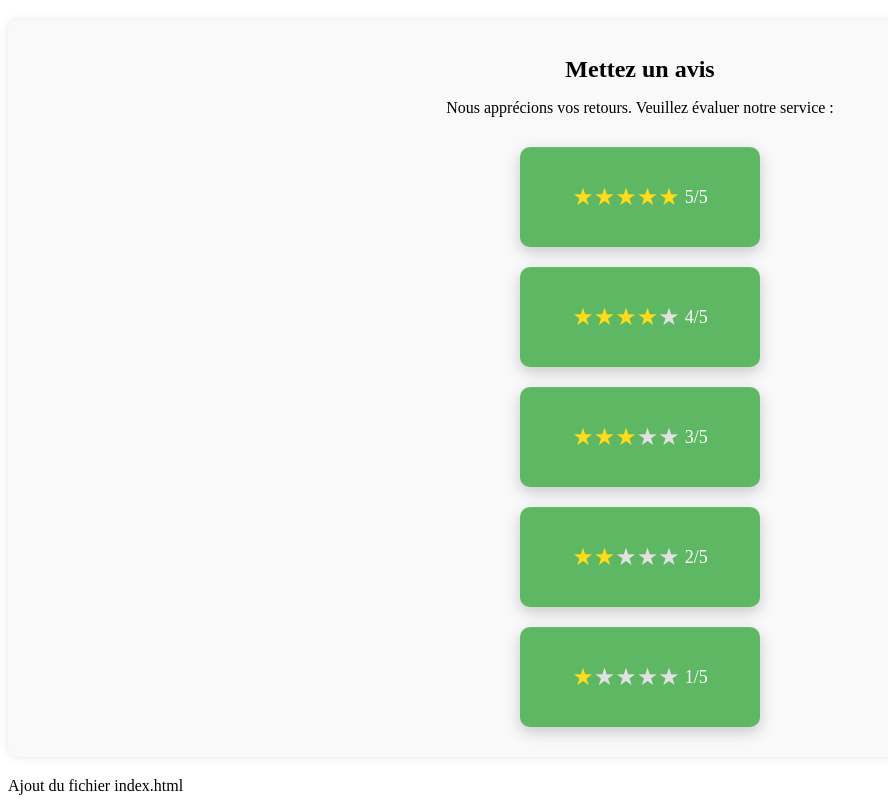
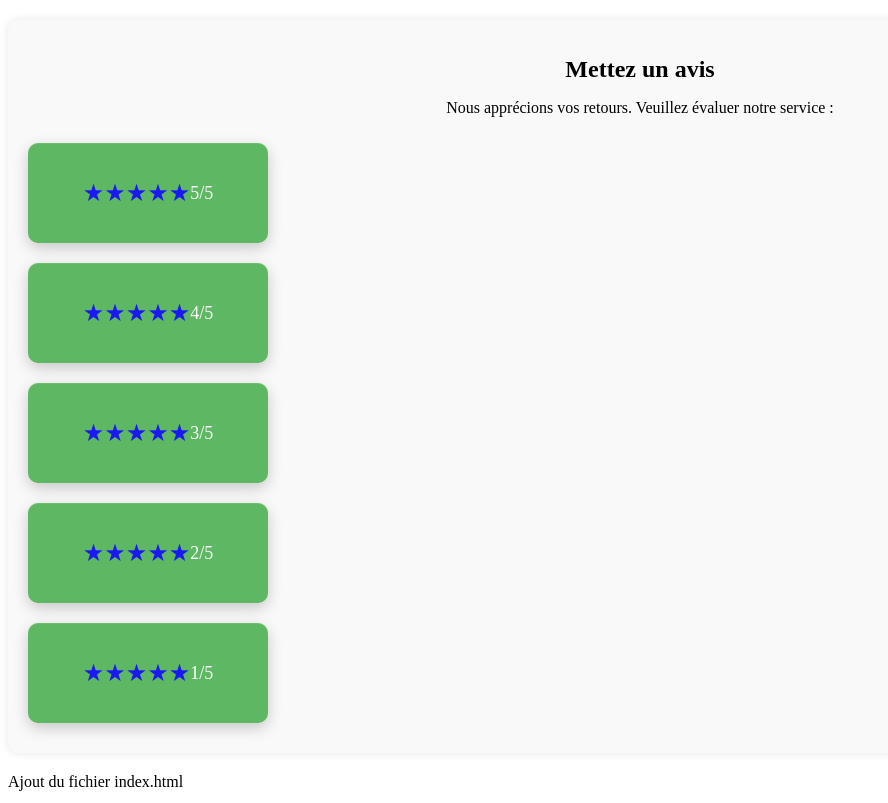
Before and after one commit to Roman30-dev/digitagpro, a plain HTML site: page index.html in a window 1280 px wide. Shown: the whole page, without its empty margins (0-888 px from the left). Drawn offline with Linux system fonts and the light colour scheme.

Commit message:
Update index.html

```diff
--- a/index.html
+++ b/index.html
@@ -20,12 +20,12 @@
         }
         .rating-text {
             font-size: 16px;
-            margin-bottom: 20px;
+            margin-bottom: 20px.
         }
         .rating-boxes {
             display: flex;
             flex-direction: column;
-            align-items: center;
+            align-items: center.
         }
         .rating-box {
             width: 220px;
@@ -52,7 +52,7 @@
             height: 300%;
             background: rgba(255, 255, 255, 0.1);
             transform: translate(-50%, -50%) rotate(45deg);
-            transition: all 0.3s;
+            transition: all 0.3s.
         }
         .rating-box:hover:before {
             width: 400%;
@@ -61,11 +61,11 @@
         }
         .star {
             font-size: 24px;
-            color: #FFD700;
+            color: #FFD700.
         }
         .empty-star {
             font-size: 24px;
-            color: #ddd;
+            color: #ddd.
         }
         .rating-box:hover {
             transform: scale(1.05);
@@ -75,7 +75,7 @@
         .rating-text-box {
             font-size: 18px;
             color: white;
-            margin-left: 5px;
+            margin-left: 5px.
         }
     </style>
 </head>
@@ -102,9 +102,7 @@
         </div>
     </div>
     <script>
-        // JavaScript pour récupérer et mettre à jour le lien Google My Business
         document.addEventListener('DOMContentLoaded', function() {
-            // Récupérer le nouveau lien depuis localStorage
             var nouveauLien = localStorage.getItem('nouveauLienGMB');
             if (nouveauLien) {
                 document.getElementById('gmb-link1').href = nouveauLien;
@@ -114,5 +112,4 @@
     </script>
 </body>
 </html>
-
 Ajout du fichier index.html
```
